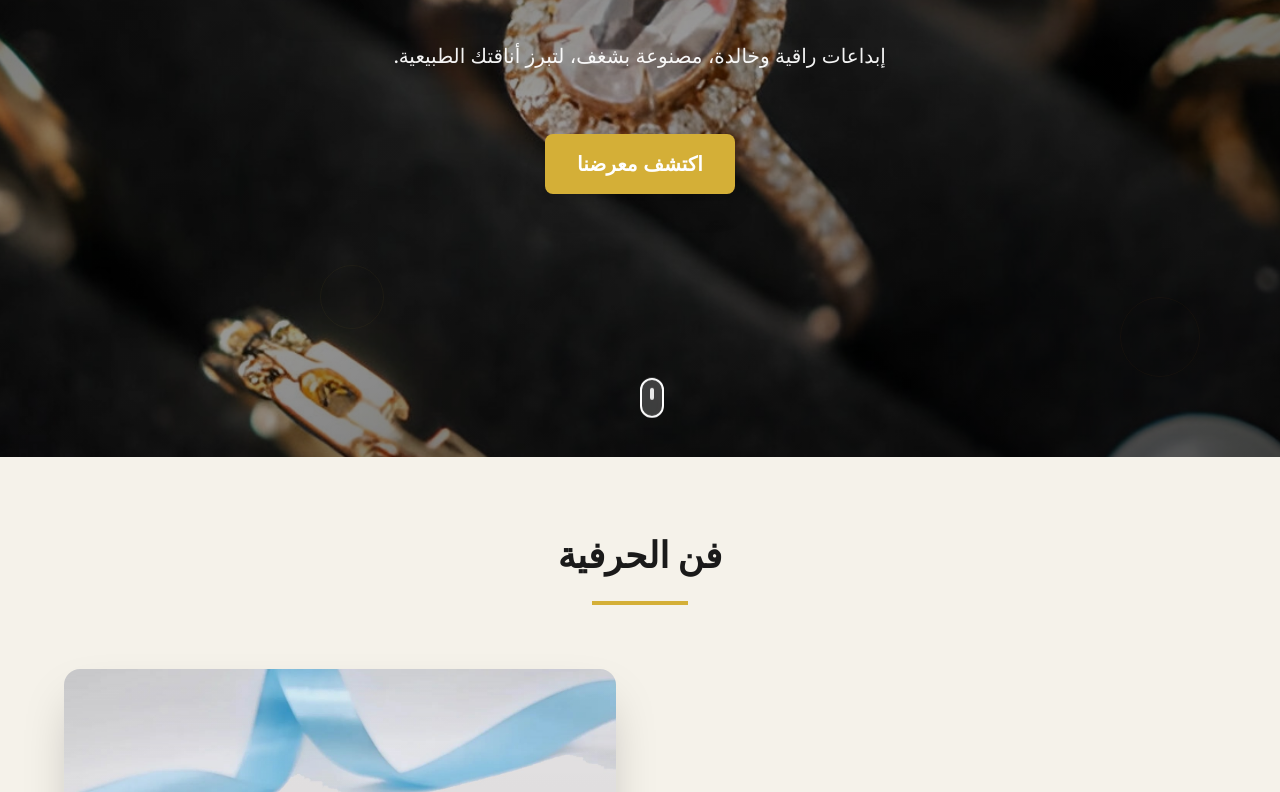
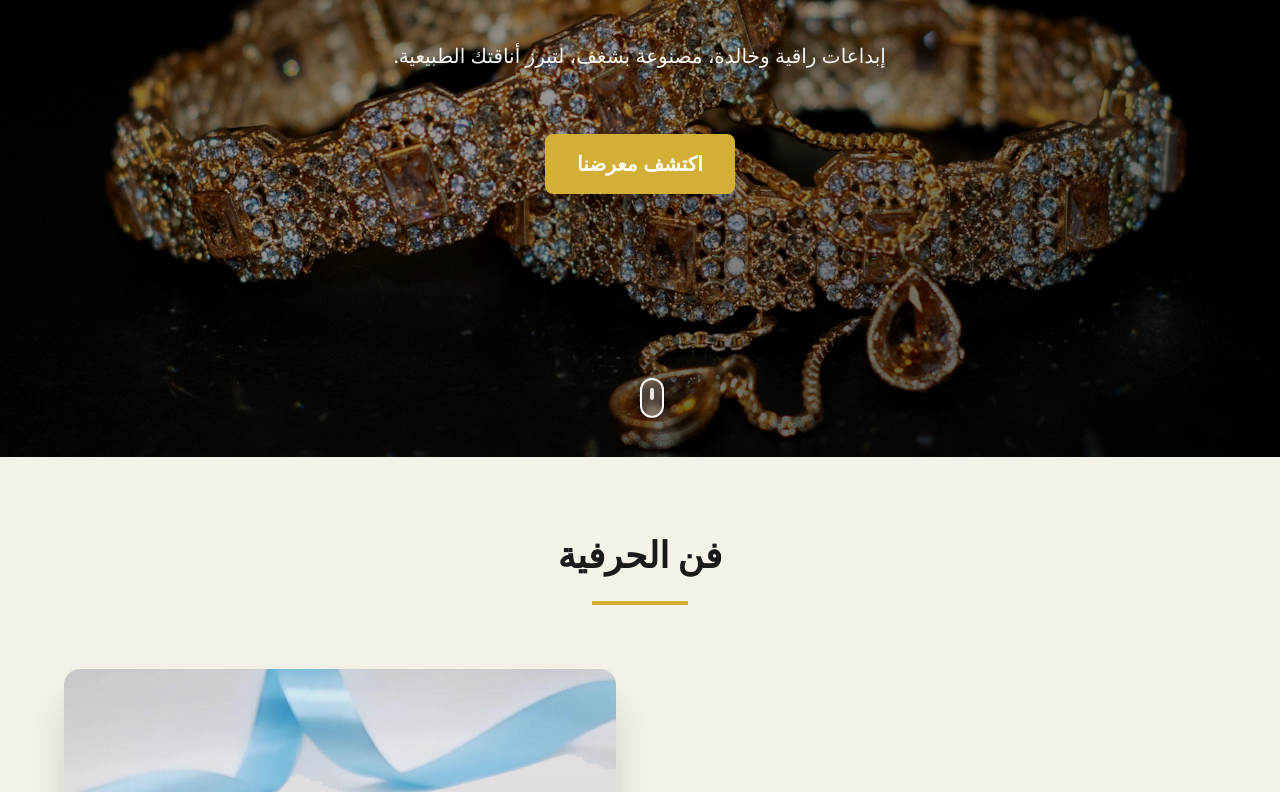
Before and after one commit to LK-Organization/bijouterie-le-coin-dor, an Astro site: page / in a window 1280 px wide. Shown: the part 343-1135 px from the top of the page. Built offline with nearby package versions, Linux system fonts and the light colour scheme; Astro itself is replaced by a stand-in of ours.

Commit message:
♻️ (refact) : change the hero image

```diff
--- a/src/components/Hero.astro
+++ b/src/components/Hero.astro
@@ -9,7 +9,7 @@ const t = getTranslation(lang);
   <!-- Background Image -->
   <div class="absolute inset-0">
     <img
-      src="/le-coin-dor.webp"
+      src="/4.jpg"
       alt="Luxury jewelry background"
       class="w-full h-full object-cover scale-110"
       loading="eager"
--- a/src/layouts/Layout.astro
+++ b/src/layouts/Layout.astro
@@ -71,7 +71,6 @@ const currentPath = Astro.url.pathname;
           "Su-Th 09:00-19:00",
           "Sa 09:00-19:00"
         ],
-        "priceRange": "$$$",
         "servesCuisine": "Jewelry",
         "foundingDate": "1987"
       }
```
Also changed, not shown: public/1.jpg (added), public/2.jpg (added), public/2.webp (added), public/3.jpg (added), public/4.jpg (added).
